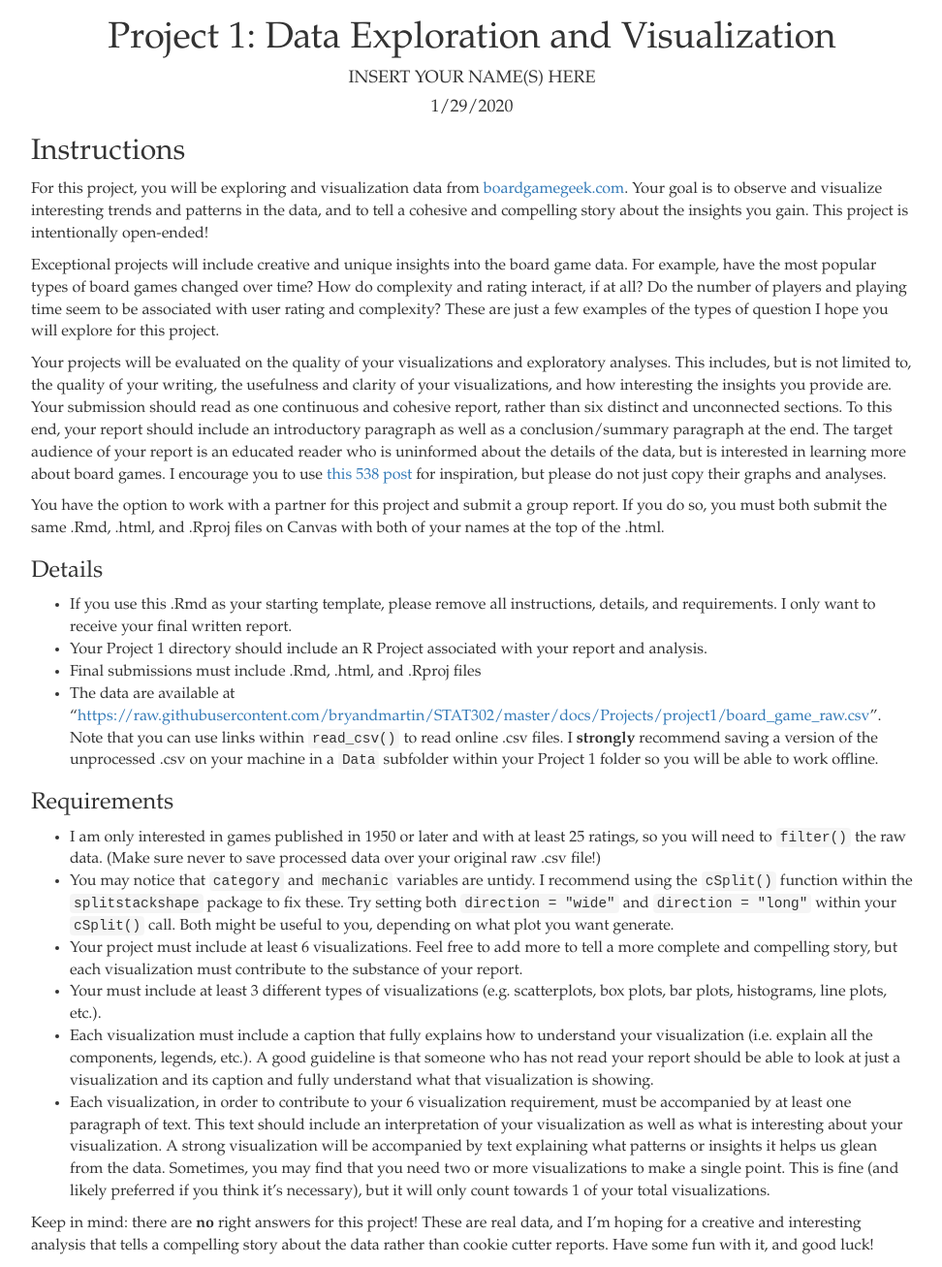
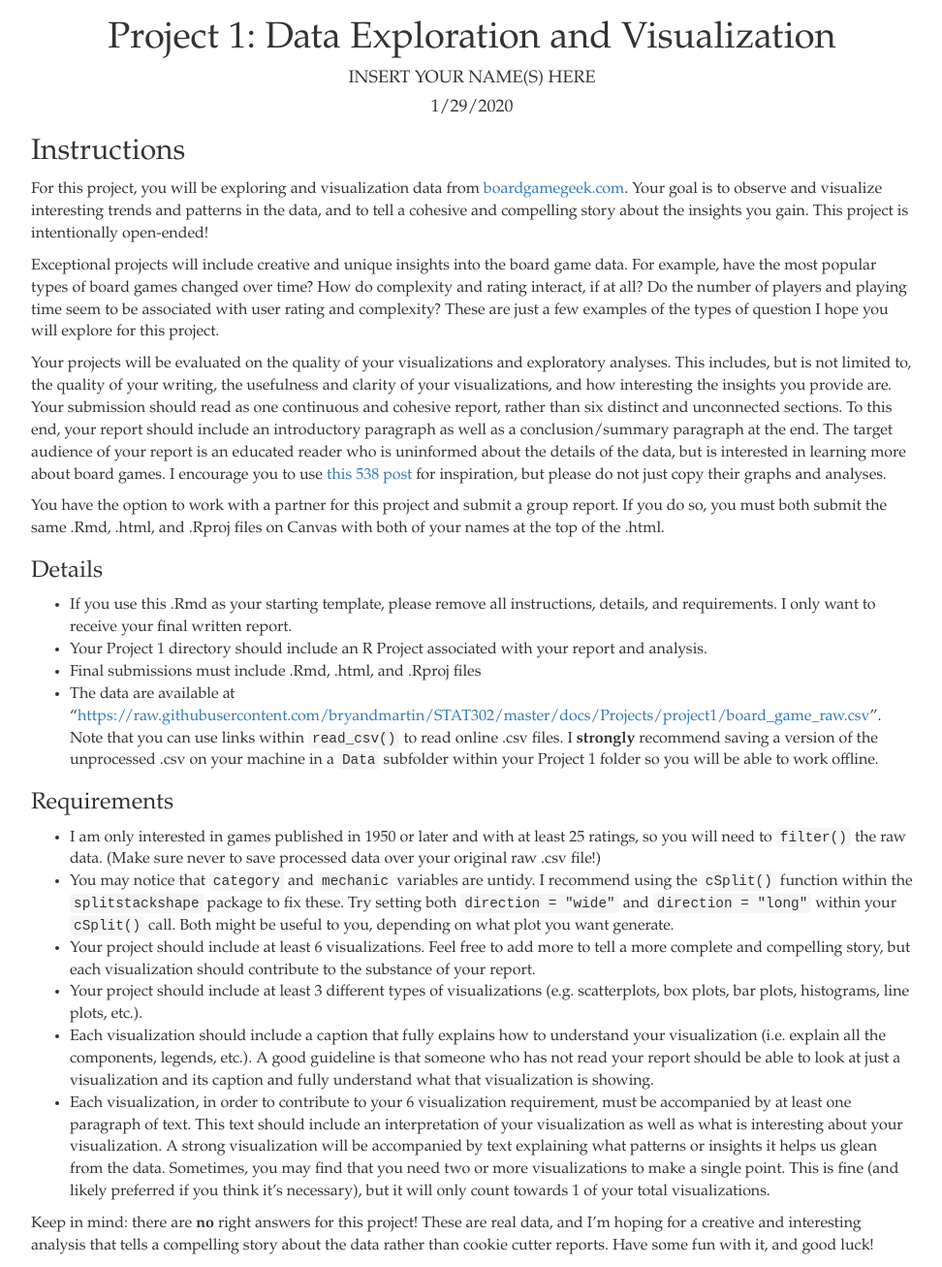
Before and after one commit to bryandmartin/STAT302, a Jekyll site: the page docs/Projects/project1/project1.html, which Jekyll copies as it is, in a window 1280 px wide. Shown: the whole page at 97% size, without its empty margins (153-1125 px from the left). Built offline with Jekyll 4.4.1, drawn with Linux system fonts in a browser that asks for light colours.

Commit message:
Fix typo project 1

```diff
--- a/docs/Projects/project1/project1.Rmd
+++ b/docs/Projects/project1/project1.Rmd
@@ -57,9 +57,9 @@ If you do so, you must both submit the same .Rmd, .html, and .Rproj files on Can
 
 * I am only interested in games published in 1950 or later and with at least 25 ratings, so you will need to `filter()` the raw data. (Make sure never to save processed data over your original raw .csv file!)
 * You may notice that `category` and `mechanic` variables are untidy. I recommend using the `cSplit()` function within the `splitstackshape` package to fix these. Try setting both `direction = "wide"` and `direction = "long"` within your `cSplit()` call. Both might be useful to you, depending on what plot you want generate.
-* Your project must include at least 6 visualizations. Feel free to add more to tell a more complete and compelling story, but each visualization must contribute to the substance of your report.
-* Your must include at least 3 different types of visualizations (e.g. scatterplots, box plots, bar plots, histograms, line plots, etc.).
-* Each visualization must include a caption that fully explains how to understand your visualization (i.e. explain all the components, legends, etc.). A good guideline is that someone who has not read your report should be able to look at just a visualization and its caption and fully understand what that visualization is showing.
+* Your project should include at least 6 visualizations. Feel free to add more to tell a more complete and compelling story, but each visualization should contribute to the substance of your report.
+* Your project should include at least 3 different types of visualizations (e.g. scatterplots, box plots, bar plots, histograms, line plots, etc.).
+* Each visualization should include a caption that fully explains how to understand your visualization (i.e. explain all the components, legends, etc.). A good guideline is that someone who has not read your report should be able to look at just a visualization and its caption and fully understand what that visualization is showing.
 * Each visualization, in order to contribute to your 6 visualization requirement, must be accompanied by at least one paragraph of text. This text should include an interpretation of your visualization as well as what is interesting about your visualization. A strong visualization will be accompanied by text explaining what patterns or insights it helps us glean from the data. Sometimes, you may find that you need two or more visualizations to make a single point. This is fine (and likely preferred if you think it's necessary), but it will only count towards 1 of your total visualizations.
 
 Keep in mind: there are **no** right answers for this project!
--- a/docs/Projects/project1/project1.html
+++ b/docs/Projects/project1/project1.html
@@ -410,9 +410,9 @@ h4.date {
 <ul>
 <li>I am only interested in games published in 1950 or later and with at least 25 ratings, so you will need to <code>filter()</code> the raw data. (Make sure never to save processed data over your original raw .csv file!)</li>
 <li>You may notice that <code>category</code> and <code>mechanic</code> variables are untidy. I recommend using the <code>cSplit()</code> function within the <code>splitstackshape</code> package to fix these. Try setting both <code>direction = &quot;wide&quot;</code> and <code>direction = &quot;long&quot;</code> within your <code>cSplit()</code> call. Both might be useful to you, depending on what plot you want generate.</li>
-<li>Your project must include at least 6 visualizations. Feel free to add more to tell a more complete and compelling story, but each visualization must contribute to the substance of your report.</li>
-<li>Your must include at least 3 different types of visualizations (e.g. scatterplots, box plots, bar plots, histograms, line plots, etc.).</li>
-<li>Each visualization must include a caption that fully explains how to understand your visualization (i.e. explain all the components, legends, etc.). A good guideline is that someone who has not read your report should be able to look at just a visualization and its caption and fully understand what that visualization is showing.</li>
+<li>Your project should include at least 6 visualizations. Feel free to add more to tell a more complete and compelling story, but each visualization should contribute to the substance of your report.</li>
+<li>Your project should include at least 3 different types of visualizations (e.g. scatterplots, box plots, bar plots, histograms, line plots, etc.).</li>
+<li>Each visualization should include a caption that fully explains how to understand your visualization (i.e. explain all the components, legends, etc.). A good guideline is that someone who has not read your report should be able to look at just a visualization and its caption and fully understand what that visualization is showing.</li>
 <li>Each visualization, in order to contribute to your 6 visualization requirement, must be accompanied by at least one paragraph of text. This text should include an interpretation of your visualization as well as what is interesting about your visualization. A strong visualization will be accompanied by text explaining what patterns or insights it helps us glean from the data. Sometimes, you may find that you need two or more visualizations to make a single point. This is fine (and likely preferred if you think it’s necessary), but it will only count towards 1 of your total visualizations.</li>
 </ul>
 <p>Keep in mind: there are <strong>no</strong> right answers for this project! These are real data, and I’m hoping for a creative and interesting analysis that tells a compelling story about the data rather than cookie cutter reports. Have some fun with it, and good luck!</p>
```
